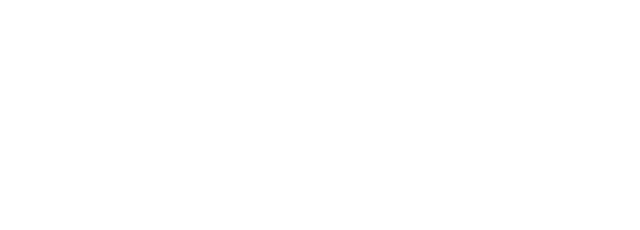
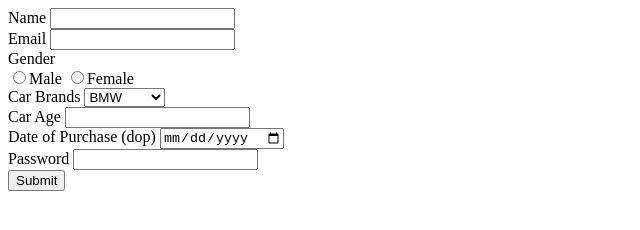
Before and after one commit to acciojob/car-insurance-form-accio-rajitha, a website: page main.html in a window 1280 px wide. Shown: the whole page, without its empty margins (0-640 px from the left). Drawn offline with Linux system fonts and the light colour scheme.

Commit message:
created a submission

```diff
--- a/main.html
+++ b/main.html
@@ -10,6 +10,30 @@
 	<!-- the entire body must be written by student -->
     <script type="text/javascript" src="./script.js">
 </script>
+	<form method="post">
+		<label for="name">Name</label>
+		<input type="text" id="name" required><br>
+		<label for="email">Email</label>
+		<input type="Email" id="email" required><br>
+		<label>Gender</label><br>
+		<input type="radio" name="gender" value="male" required>Male
+		<input type="radio" name="gender" value="female" required>Female <br>
+		<label for="cars">Car Brands</label>
+		<select id="cars">
+			<option>BMW</option>
+			<option>Audi</option>
+			<option>Mercedez</option>
+		</select><br>
+		<label for="carage">Car Age</label>
+		<input type="number" id="carage" required><br>
+		<label for="dop">Date of Purchase (dop)</label>
+		<input type="date" id="dop" required><br>
+		<label for="password">Password</label>
+		<input type="password" id="password" required><br>
+		<input type="submit" id="name" required>
+
+
+	</form>
 
 </body>
 
```
